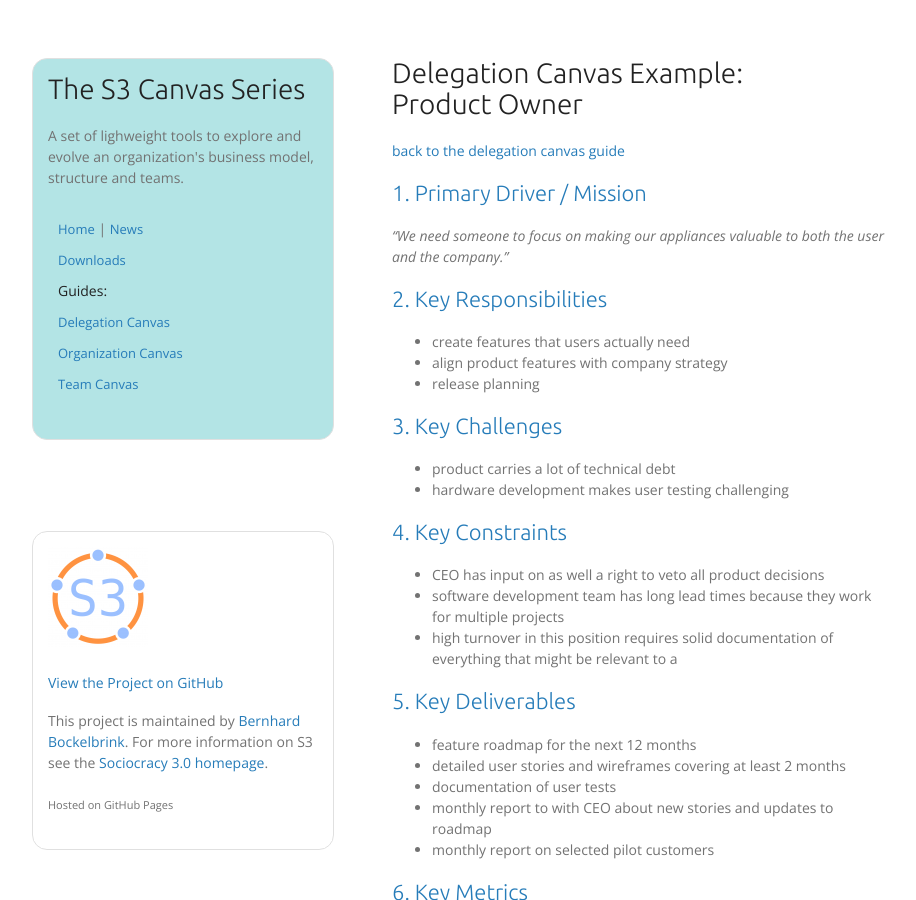
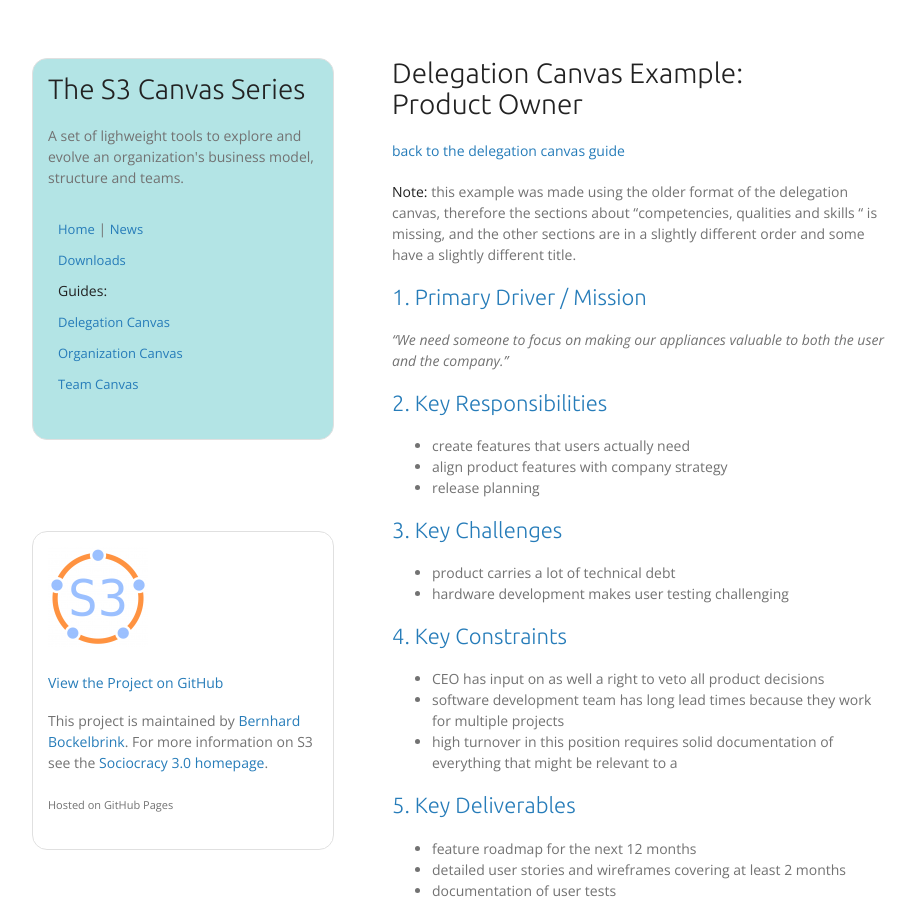
Before and after one commit to bboc/s3-canvas, a Jekyll site: the page built from docs/delegation-canvas/example-product-owner.md, in a window 1280 px wide and 900 px high. Shown: the whole window, without its empty margins (178-1094 px from the left). Built offline with Jekyll 4.4.1, drawn with Linux system fonts in a browser that asks for light colours; our own code applies the rules of GitHub Pages for plain Markdown files.

Commit message:
add note to examples that they use the previous version of the canvas

```diff
--- a/docs/delegation-canvas/example-product-owner.md
+++ b/docs/delegation-canvas/example-product-owner.md
@@ -1,6 +1,9 @@
 # Delegation Canvas Example: <br/> Product Owner
 
 [back to the delegation canvas guide](../s3-delegation-canvas.md)
+
+**Note:** this example was made using the older format of the delegation canvas, therefore the sections about "competencies, qualities and skills
+" is missing, and the other sections are in a slightly different order and some have a slightly different title.
 
 ## 1. Primary Driver / Mission
 
```
Also changed, not shown: docs/delegation-canvas/example-architecture-circle.md (+3 -0 lines), docs/delegation-canvas/example-architecture-delegate.md (+2 -0 lines).
